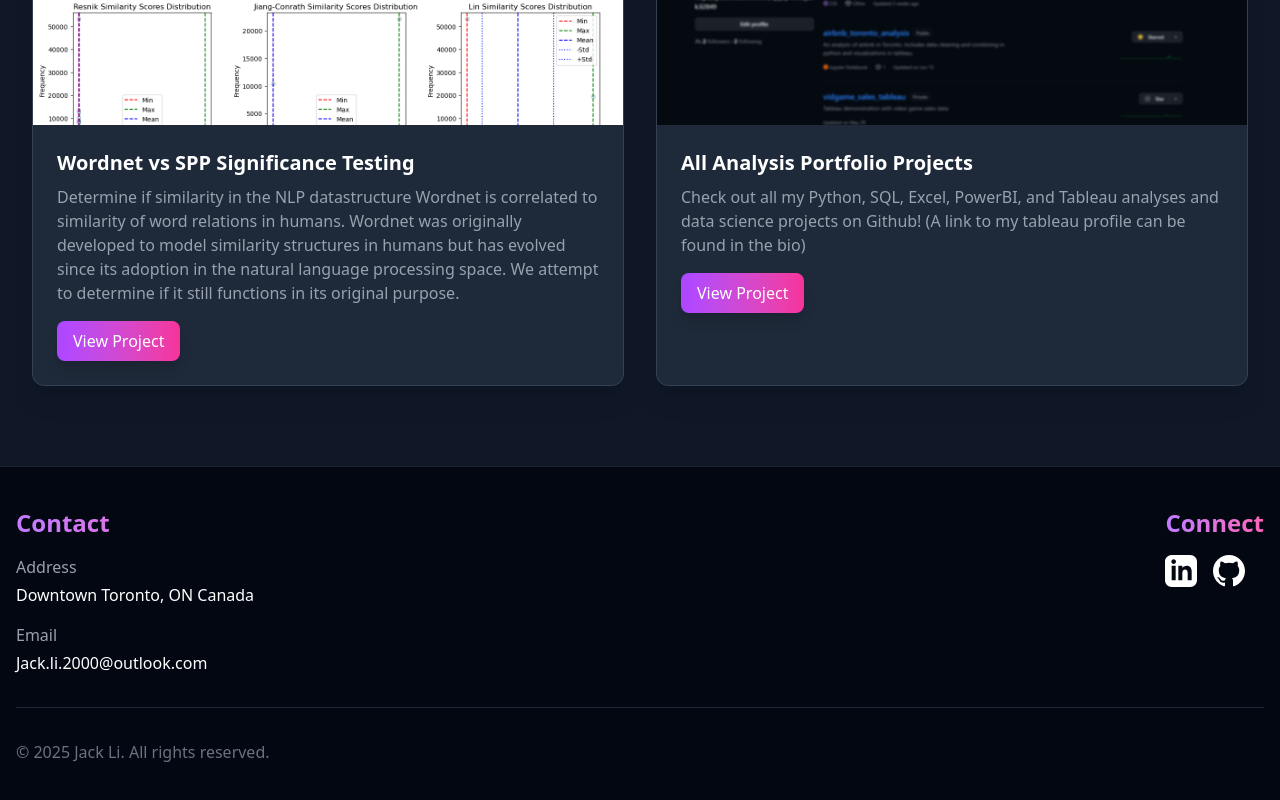
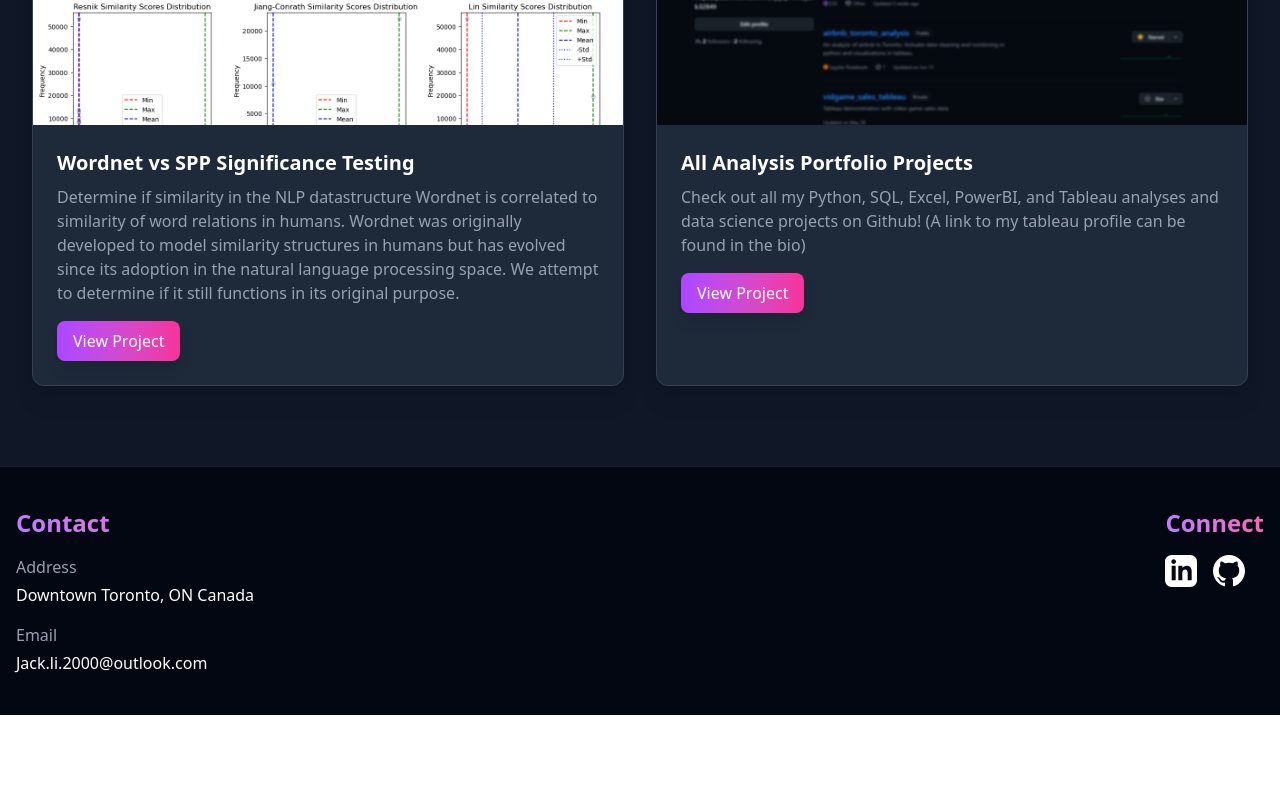
Before and after one commit to jack-li-2000/JackLiPortfolio, a SvelteKit app: page / in a window 1280 px wide. Shown: the part 2799-3599 px from the top of the page. After the commit the page ends 3514 px from the top, so only its background shows below. Built offline with nearby package versions, Linux system fonts and the light colour scheme.

Commit message:
removed trademark

```diff
--- a/src/routes/+page.svelte
+++ b/src/routes/+page.svelte
@@ -194,9 +194,6 @@
           </div>
         </div>
       </div>
-      <div class="mt-8 pt-8 border-t border-gray-800 text-center md:text-left">
-        <p class="text-gray-500">© {new Date().getFullYear()} Jack Li. All rights reserved.</p>
-      </div>
     </div>
   </footer>
 </div>
```
